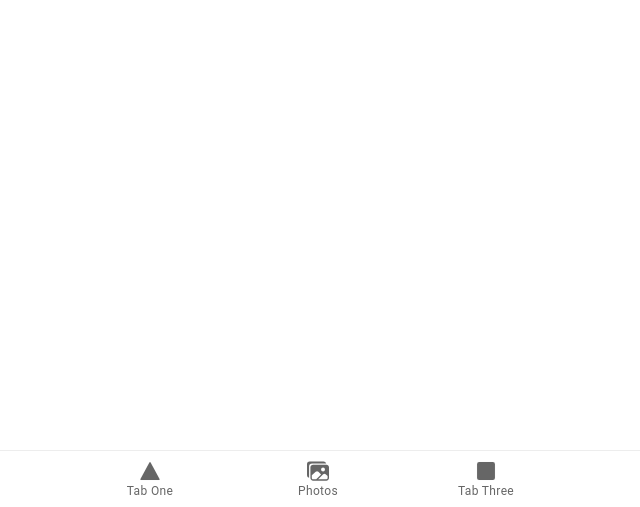
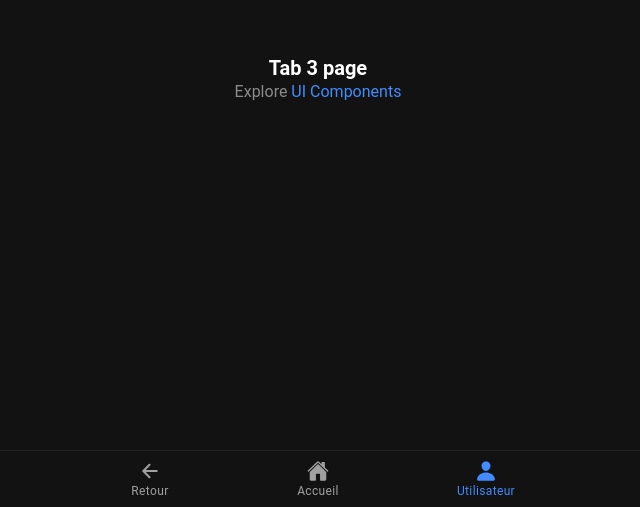
Before and after one commit to marioivanovic/playwithwords, a React (Create React App) app: page /user in a window 1280 px wide. Shown: the part 293-800 px from the top of the page, without its empty margins (322-962 px from the left). Built offline with nearby package versions, Linux system fonts and the light colour scheme.

Commit message:
:construction: deleting useless stuff :construction:

```diff
--- a/src/App.tsx
+++ b/src/App.tsx
@@ -1,66 +1,75 @@
-import React from 'react';
-import { Redirect, Route } from 'react-router-dom';
+import React from "react";
+import { Redirect, Route } from "react-router-dom";
 import {
   IonApp,
   IonIcon,
   IonLabel,
   IonRouterOutlet,
+  IonTitle,
   IonTabBar,
+  IonToolbar,
   IonTabButton,
-  IonTabs
-} from '@ionic/react';
-import { IonReactRouter } from '@ionic/react-router';
-import { square, triangle, images } from 'ionicons/icons';
-import Tab1 from './pages/Tab1';
-import Tab2 from './pages/Tab2';
-import Tab3 from './pages/Tab3';
-import Details from './pages/Details';
+  IonTabs,
+  IonHeader,
+} from "@ionic/react";
+import { IonReactRouter } from "@ionic/react-router";
+import { arrowBack, home, person } from "ionicons/icons";
+import Tab1 from "./pages/Tab1";
+import Home from "./pages/home";
+import User from "./pages/users";
 
 /* Core CSS required for Ionic components to work properly */
-import '@ionic/react/css/core.css';
+import "@ionic/react/css/core.css";
 
 /* Basic CSS for apps built with Ionic */
-import '@ionic/react/css/normalize.css';
-import '@ionic/react/css/structure.css';
-import '@ionic/react/css/typography.css';
+import "@ionic/react/css/normalize.css";
+import "@ionic/react/css/structure.css";
+import "@ionic/react/css/typography.css";
 
 /* Optional CSS utils that can be commented out */
-import '@ionic/react/css/padding.css';
-import '@ionic/react/css/float-elements.css';
-import '@ionic/react/css/text-alignment.css';
-import '@ionic/react/css/text-transformation.css';
-import '@ionic/react/css/flex-utils.css';
-import '@ionic/react/css/display.css';
+import "@ionic/react/css/padding.css";
+import "@ionic/react/css/float-elements.css";
+import "@ionic/react/css/text-alignment.css";
+import "@ionic/react/css/text-transformation.css";
+import "@ionic/react/css/flex-utils.css";
+import "@ionic/react/css/display.css";
 
 /* Theme variables */
-import './theme/variables.css';
+import "./theme/variables.css";
 
 /* Global CSS */
-import './global.css';
+import "./global.css";
 
 const App: React.FC = () => (
   <IonApp>
     <IonReactRouter>
       <IonTabs>
         <IonRouterOutlet>
-          <Route path="/tab1" component={Tab1} exact={true} />
-          <Route path="/tab2" component={Tab2} exact={true} />
-          <Route path="/tab2/details" component={Details} />
-          <Route path="/tab3" component={Tab3} />
+          <Route path="/home" component={Tab1} exact={true} />
+          <Route path="/home" component={Home} exact={true} />
+          <Route path="/user" component={User} />
           <Route path="/" render={() => <Redirect to="/tab1" />} exact={true} />
         </IonRouterOutlet>
+        <IonHeader>
+          <IonToolbar>
+            <IonTitle>Detail</IonTitle>
+          </IonToolbar>
+        </IonHeader>
+        <IonToolbar>
+          <IonTitle>Play With Words</IonTitle>
+        </IonToolbar>
         <IonTabBar slot="bottom">
           <IonTabButton tab="tab1" href="/tab1">
-            <IonIcon icon={triangle} />
-            <IonLabel>Tab One</IonLabel>
+            <IonIcon icon={arrowBack} />
+            <IonLabel>Retour</IonLabel>
           </IonTabButton>
-          <IonTabButton tab="tab2" href="/tab2">
-            <IonIcon icon={images} />
-            <IonLabel>Photos</IonLabel>
+          <IonTabButton tab="tab2" href="/home">
+            <IonIcon icon={home} />
+            <IonLabel>Accueil</IonLabel>
           </IonTabButton>
-          <IonTabButton tab="tab3" href="/tab3">
-            <IonIcon icon={square} />
-            <IonLabel>Tab Three</IonLabel>
+          <IonTabButton tab="tab3" href="/user">
+            <IonIcon icon={person} />
+            <IonLabel>Utilisateur</IonLabel>
           </IonTabButton>
         </IonTabBar>
       </IonTabs>
--- a/src/global.css
+++ b/src/global.css
@@ -1,4 +1,4 @@
-@media (prefers-color-scheme: dark) {
+@media (prefers-color-scheme: light) {
   /*
    * Dark Colors
    * -------------------------------------------
@@ -144,8 +144,4 @@
 
     --ion-item-background: #1A1B1E;
   }
-
-  ion-title.title-large {
-    --color: white;
-  }
 }
--- a/src/pages/Tab2.css
+++ /dev/null
@@ -1,3 +0,0 @@
-ion-content ion-toolbar {
-  --background: translucent;
-}
--- a/src/pages/Tab2.tsx
+++ /dev/null
@@ -1,65 +0,0 @@
-import React, { useState } from 'react';
-import { IonContent, IonHeader, IonPage, IonTitle, IonToolbar, IonFab, IonFabButton, IonIcon, IonGrid, IonRow, IonCol, IonImg, IonActionSheet } from '@ionic/react';
-import { camera, trash, close } from 'ionicons/icons';
-import { usePhotoGallery, UserPhoto } from '../hooks/usePhotoGallery';
-
-const Tab2: React.FC = () => {
-  const { deletePhoto, photos, takePhoto } = usePhotoGallery();
-  const [photoToDelete, setPhotoToDelete] = useState<UserPhoto>();
-
-  return (
-    <IonPage>
-      <IonHeader>
-        <IonToolbar>
-          <IonTitle>Photo Gallery</IonTitle>
-        </IonToolbar>
-      </IonHeader>
-      <IonContent>
-      <IonHeader collapse="condense">
-          <IonToolbar>
-            <IonTitle size="large">Photo Gallery</IonTitle>
-          </IonToolbar>
-        </IonHeader>
-        <IonGrid>
-          <IonRow>
-            {photos.map((photo, index) => (
-              <IonCol size="6" key={index}>
-                <IonImg onClick={() => setPhotoToDelete(photo)} src={photo.webviewPath} />
-              </IonCol>
-            ))}
-          </IonRow>
-        </IonGrid>
-
-        <IonFab vertical="bottom" horizontal="center" slot="fixed">
-          <IonFabButton onClick={() => takePhoto()}>
-            <IonIcon icon={camera}></IonIcon>
-          </IonFabButton>
-        </IonFab>
-
-        <IonActionSheet
-          isOpen={!!photoToDelete}
-          buttons={[{
-            text: 'Delete',
-            role: 'destructive',
-            icon: trash,
-            handler: () => {
-              if (photoToDelete) {
-                deletePhoto(photoToDelete);
-                setPhotoToDelete(undefined);
-              }
-            }
-          }, {
-            text: 'Cancel',
-            icon: close,
-            role: 'cancel'
-          }]}
-          onDidDismiss={() => setPhotoToDelete(undefined)}
-        />
-
-
-      </IonContent>
-    </IonPage>
-  );
-};
-
-export default Tab2;
--- a/src/pages/Tab3.tsx
+++ /dev/null
@@ -1,26 +0,0 @@
-import React from 'react';
-import { IonContent, IonHeader, IonPage, IonTitle, IonToolbar } from '@ionic/react';
-import ExploreContainer from '../components/ExploreContainer';
-import './Tab3.css';
-
-const Tab3: React.FC = () => {
-  return (
-    <IonPage>
-      <IonHeader>
-        <IonToolbar>
-          <IonTitle>Tab 3</IonTitle>
-        </IonToolbar>
-      </IonHeader>
-      <IonContent>
-        <IonHeader collapse="condense">
-          <IonToolbar>
-            <IonTitle size="large">Tab 3</IonTitle>
-          </IonToolbar>
-        </IonHeader>
-        <ExploreContainer name="Tab 3 page" />
-      </IonContent>
-    </IonPage>
-  );
-};
-
-export default Tab3;
--- /dev/null
+++ b/src/pages/home.css
@@ -0,0 +1,25 @@
+ion-content ion-toolbar {
+  --background: translucent;
+}
+
+ion-content{
+  display: flex;
+  flex-wrap: wrap;
+  flex-direction: column;
+}
+
+ion-card{
+  display: flex;
+  flex-wrap: wrap;
+  flex-direction: column;
+  width: 50px;
+  height: 50px;
+  background: #CA6702;
+  justify-content:center;
+  align-content:center;
+}
+
+ion-card-content{
+  font-weight: bold;
+  color: #ffffff;
+}
--- /dev/null
+++ b/src/pages/home.tsx
@@ -0,0 +1,67 @@
+import React, { useState } from "react";
+import {
+  IonContent,
+  IonHeader,
+  IonPage,
+  IonTitle,
+  IonToolbar,
+  IonCard,
+  IonCardContent,
+  IonActionSheet,
+} from "@ionic/react";
+import { trash, close } from "ionicons/icons";
+import { usePhotoGallery, UserPhoto } from "../hooks/usePhotoGallery";
+import "./home.css";
+
+const Home: React.FC = () => {
+  const { deletePhoto } = usePhotoGallery();
+  const [photoToDelete, setPhotoToDelete] = useState<UserPhoto>();
+
+  return (
+    <IonPage>
+      <IonHeader collapse="condense">
+        <IonToolbar>
+          <IonTitle size="large">Photo Gallery</IonTitle>
+        </IonToolbar>
+      </IonHeader>
+      <IonContent>
+        <IonCard>
+          <IonCardContent>A</IonCardContent>
+        </IonCard>
+        <IonCard>
+          <IonCardContent>A</IonCardContent>
+        </IonCard>
+        <IonCard>
+          <IonCardContent>A</IonCardContent>
+        </IonCard>
+        <IonCard>
+          <IonCardContent>A</IonCardContent>
+        </IonCard>
+        <IonActionSheet
+          isOpen={!!photoToDelete}
+          buttons={[
+            {
+              text: "Delete",
+              role: "destructive",
+              icon: trash,
+              handler: () => {
+                if (photoToDelete) {
+                  deletePhoto(photoToDelete);
+                  setPhotoToDelete(undefined);
+                }
+              },
+            },
+            {
+              text: "Cancel",
+              icon: close,
+              role: "cancel",
+            },
+          ]}
+          onDidDismiss={() => setPhotoToDelete(undefined)}
+        />
+      </IonContent>
+    </IonPage>
+  );
+};
+
+export default Home;
--- /dev/null
+++ b/src/pages/users.tsx
@@ -0,0 +1,27 @@
+import React from "react";
+import {
+  IonContent,
+  IonHeader,
+  IonPage,
+  IonTitle,
+  IonToolbar,
+} from "@ionic/react";
+import ExploreContainer from "../components/ExploreContainer";
+import "./Tab3.css";
+
+const User: React.FC = () => {
+  return (
+    <IonPage>
+      <IonContent>
+        <IonHeader collapse="condense">
+          <IonToolbar>
+            <IonTitle size="large">Tab 3</IonTitle>
+          </IonToolbar>
+        </IonHeader>
+        <ExploreContainer name="Tab 3 page" />
+      </IonContent>
+    </IonPage>
+  );
+};
+
+export default User;
```
Also changed, not shown: 2 other files (tests, documents, lock files or other folders).
